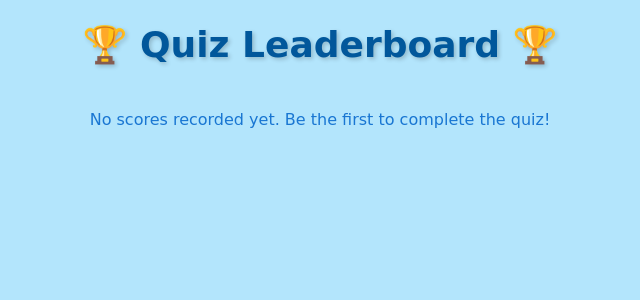
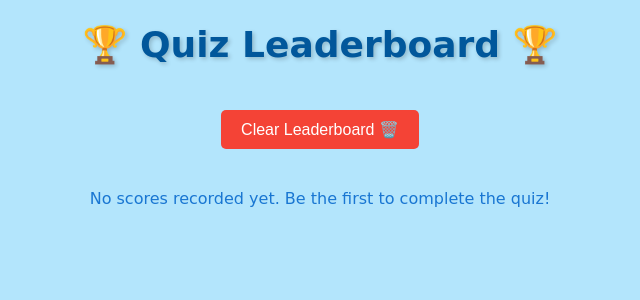
Before and after one commit to pranavi-apk/AIA_AI, a Flask app: page /leaderboard in a window 1280 px wide. Shown: the top 300 px of the page, without its empty margins (320-960 px from the left). Run offline with Flask 3, Linux system fonts and the light colour scheme.

Commit message:
Add clear leaderboard functionality

```diff
--- a/app.py
+++ b/app.py
@@ -99,6 +99,16 @@ def leaderboard():
         app.logger.error(f'Error accessing leaderboard: {str(e)}')
         return render_template('leaderboard.html', leaderboard=[], error='Unable to load leaderboard data')
 
+@app.route('/clear_leaderboard', methods=['POST'])
+def clear_leaderboard():
+    try:
+        User.query.delete()
+        db.session.commit()
+        return jsonify({'message': 'Leaderboard cleared successfully'})
+    except Exception as e:
+        db.session.rollback()
+        return jsonify({'error': str(e)}), 500
+
 @app.route('/quiz_result', methods=['POST'])
 def quiz_result():
     data = request.get_json()
--- a/templates/leaderboard.html
+++ b/templates/leaderboard.html
@@ -44,10 +44,59 @@
         transform: scale(1.02);
         transition: 0.3s ease-in-out;
       }
+      .clear-button {
+        background-color: #f44336;
+        color: white;
+        padding: 10px 20px;
+        border: none;
+        border-radius: 5px;
+        cursor: pointer;
+        font-size: 16px;
+        margin: 20px;
+        transition: all 0.3s ease;
+      }
+
+      .clear-button:hover {
+        background-color: #d32f2f;
+        transform: scale(1.05);
+      }
+
+      .clear-button:disabled {
+        background-color: #ffcdd2;
+        cursor: not-allowed;
+      }
     </style>
+    <script>
+      async function clearLeaderboard() {
+        if (!confirm('Are you sure you want to clear the leaderboard? This action cannot be undone.')) {
+          return;
+        }
+
+        const button = document.getElementById('clearButton');
+        button.disabled = true;
+
+        try {
+          const response = await fetch('/clear_leaderboard', {
+            method: 'POST',
+          });
+
+          if (response.ok) {
+            location.reload();
+          } else {
+            const data = await response.json();
+            alert('Error: ' + (data.error || 'Failed to clear leaderboard'));
+            button.disabled = false;
+          }
+        } catch (error) {
+          alert('Error: ' + error.message);
+          button.disabled = false;
+        }
+      }
+    </script>
   </head>
   <body>
     <h1>🏆 Quiz Leaderboard 🏆</h1>
+    <button id="clearButton" class="clear-button" onclick="clearLeaderboard()">Clear Leaderboard 🗑️</button>
     {% if error %}
     <div style="color: #d32f2f; background-color: #ffcdd2; padding: 15px; margin: 20px auto; width: 60%; border-radius: 8px; box-shadow: 0 2px 4px rgba(0,0,0,0.1);">
         {{ error }}
```
